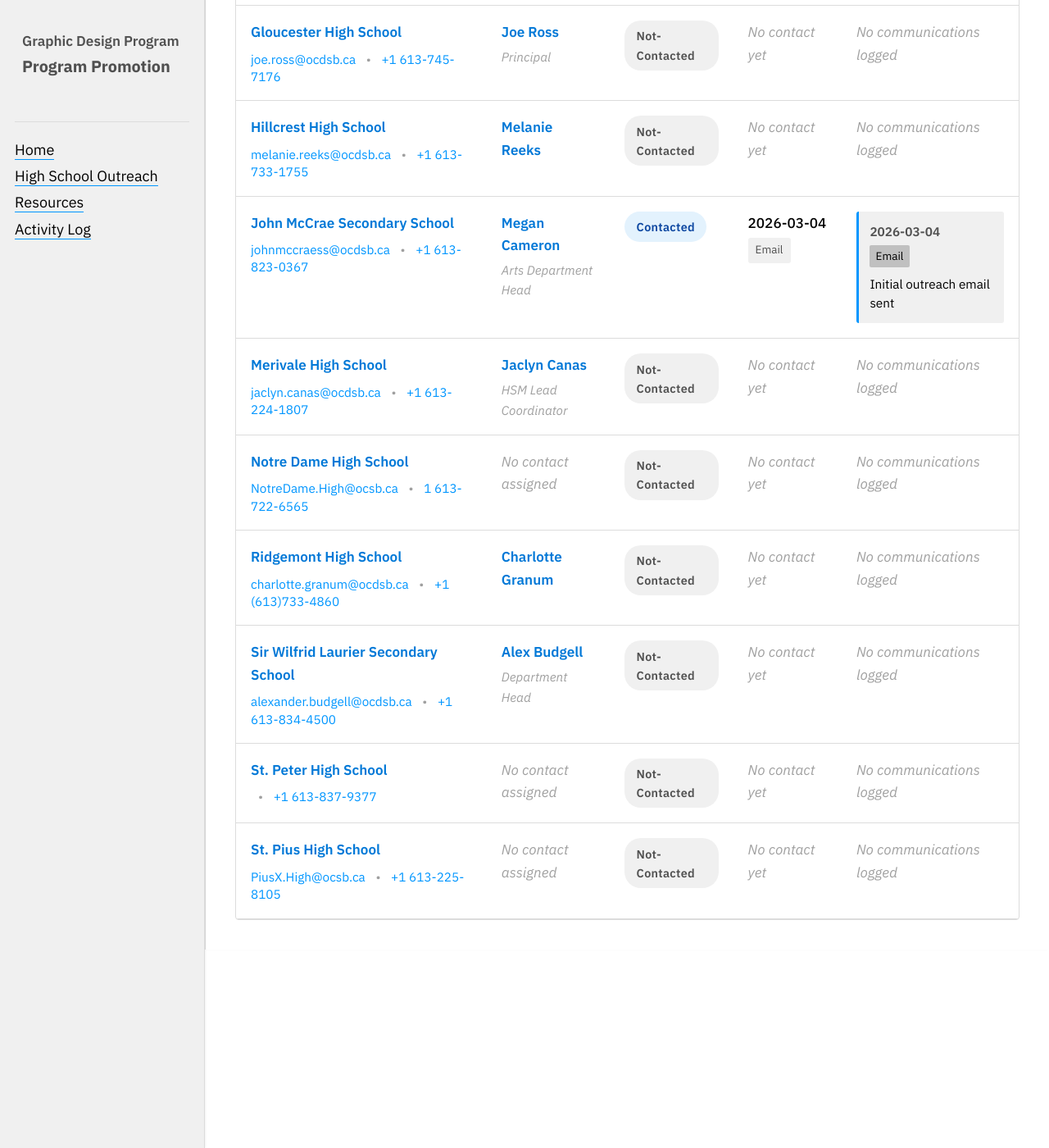
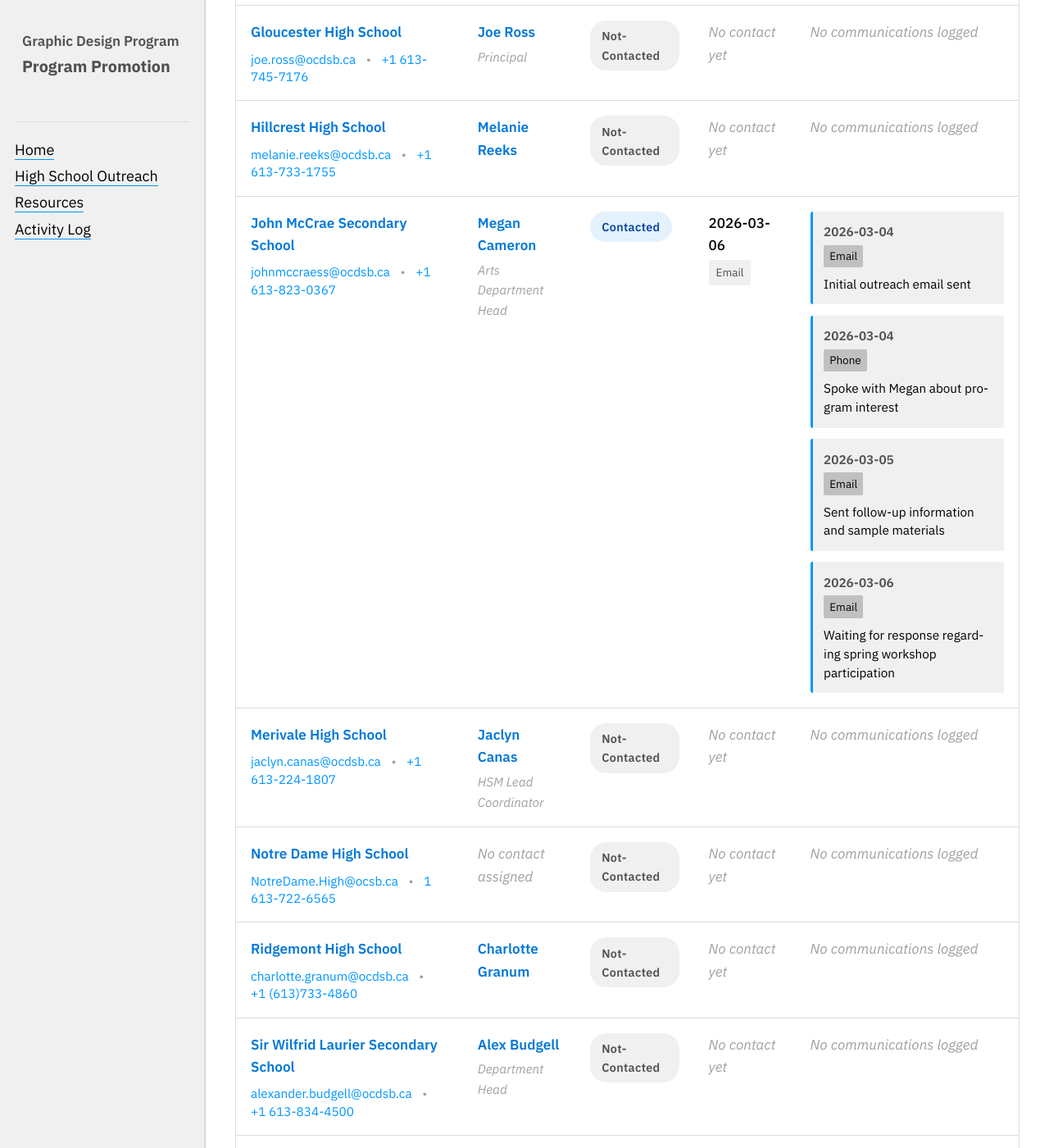
Before and after one commit to AlainParadis/program-promotion, a Jekyll site: the page built from highschools.md, in a window 1280 px wide and 1400 px high, scrolled down 778 px. Shown: the whole window at 82% size. Built offline with Jekyll 4.4.1, drawn with Linux system fonts in a browser that asks for light colours.

Commit message:
Add outreach log entries for Mar 4–6, 2026
Append three outreach records to _data/schools.yml: a phone call on 2026-03-04 (spoke with Megan about program interest), a follow-up email on 2026-03-05 (sent information and sample materials), and an email on 2026-03-06 (waiting for response about spring workshop participation) to keep the school's outreach log up to date.

```diff
--- a/_data/schools.yml
+++ b/_data/schools.yml
@@ -12,6 +12,15 @@ schools:
       - date: "2026-03-04"
         method: "email"
         note: "Initial outreach email sent"
+      - date: "2026-03-04"
+        method: "phone"
+        note: "Spoke with Megan about program interest"
+      - date: "2026-03-05"
+        method: "email"
+        note: "Sent follow-up information and sample materials"
+      - date: "2026-03-06"
+        method: "email"
+        note: "Waiting for response regarding spring workshop participation"
 
   - name: "St. Pius High School"
     contact:
```
